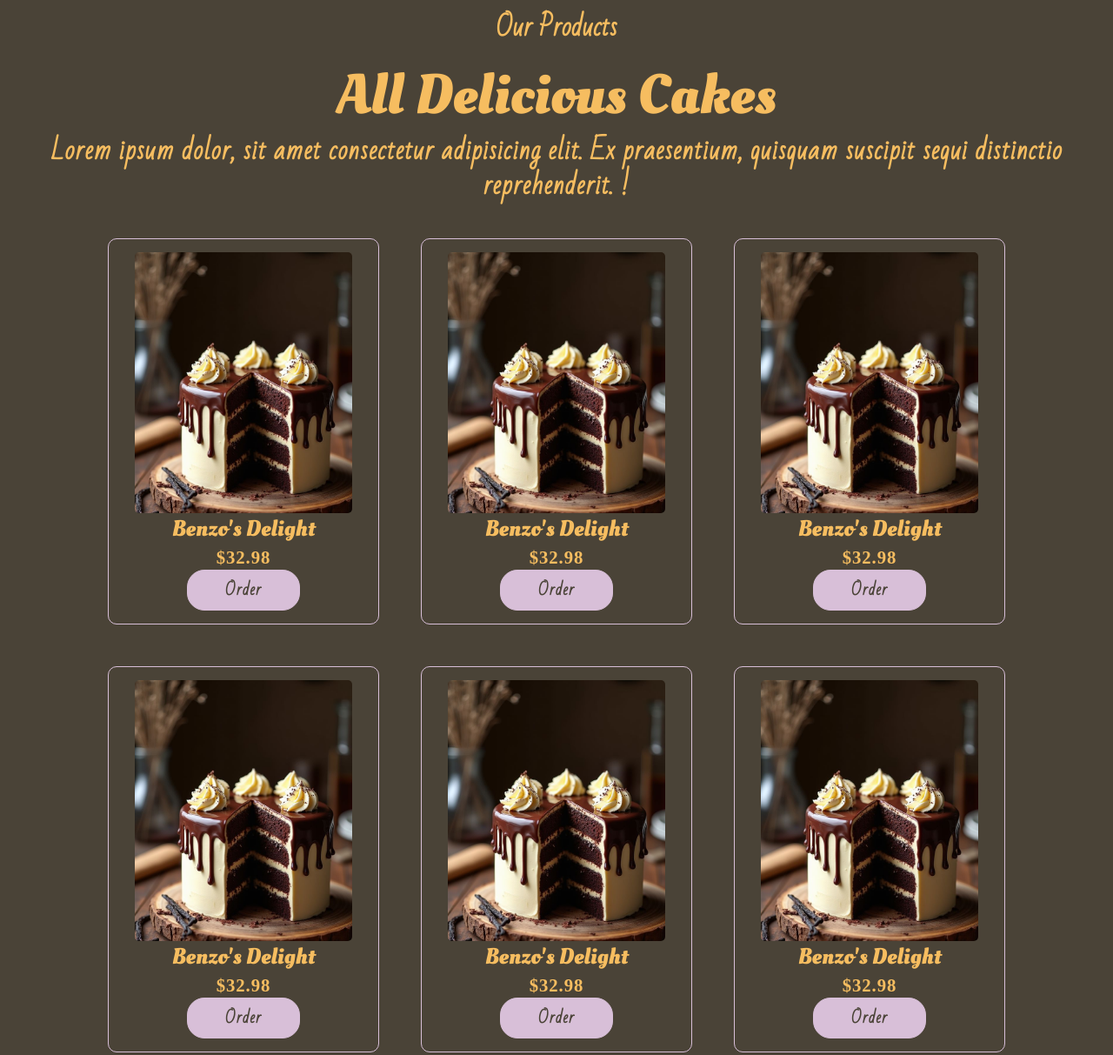
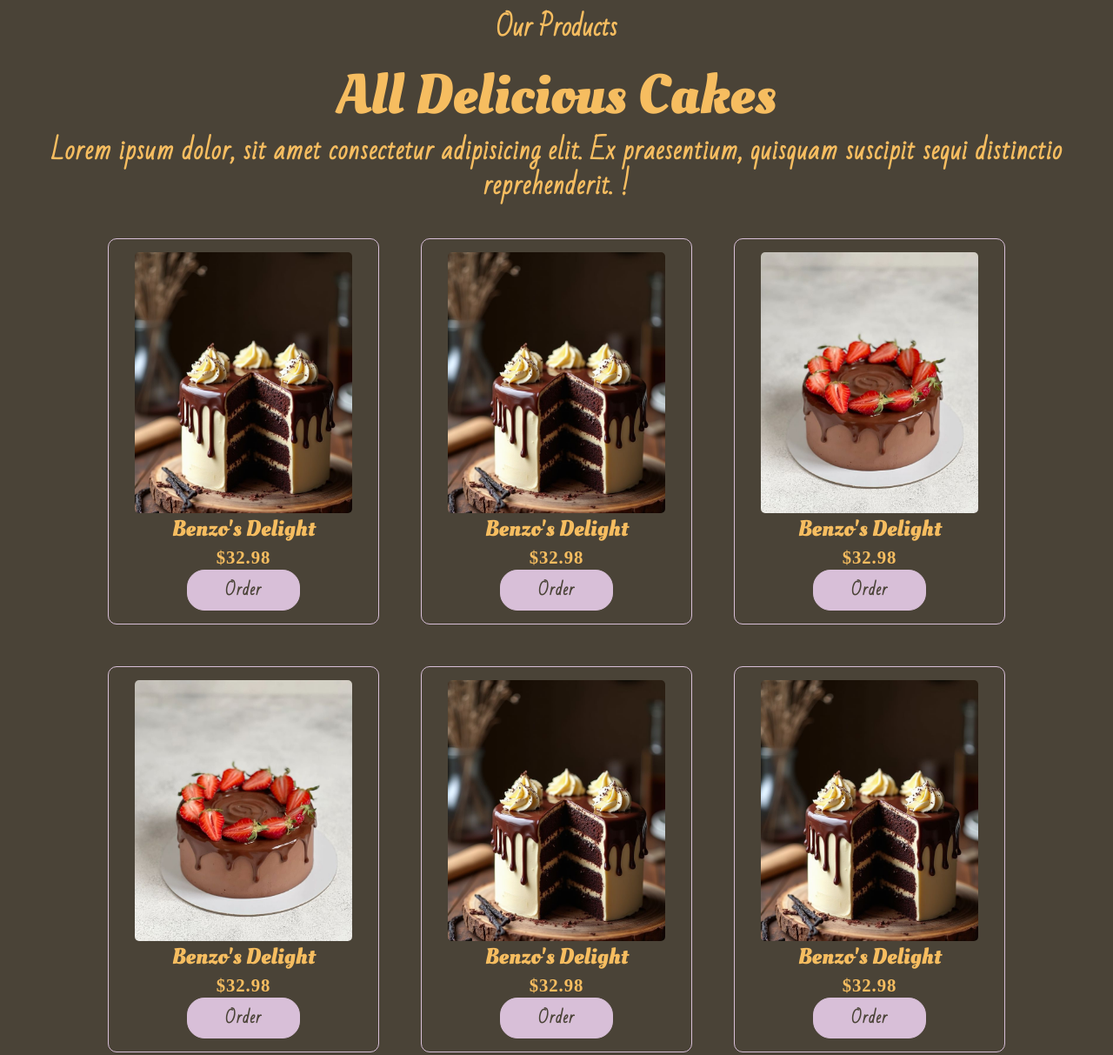
Before and after one commit to peroo01/scoop-cakes, a plain HTML site: page index.html in a window 1280 px wide. Shown: the part 1570-2783 px from the top of the page at 87% size. Drawn offline with nearby package versions, Linux system fonts and the light colour scheme; files whose address does not match are found by name.

Commit message:
Update index.html

```diff
--- a/index.html
+++ b/index.html
@@ -93,7 +93,7 @@
             </div>
             <div class="productcard">
                 <div class="imgholder">
-                    <img src="restaraunt pics/__🍫 The Ultimate Chocolate Cake with Vanilla….jpeg" alt="cakes">
+                    <img src="restaraunt pics/Chocolat cake with strawberry.jpeg" alt="cakes">
                 </div>
                 <h3>Benzo's Delight</h3>
                 <p>$32.98</p>
@@ -101,7 +101,7 @@
             </div>
             <div class="productcard">
                 <div class="imgholder">
-                    <img src="restaraunt pics/__🍫 The Ultimate Chocolate Cake with Vanilla….jpeg" alt="cakes">
+                    <img src="restaraunt pics/Chocolat cake with strawberry.jpeg" alt="cakes">
                 </div>
                 <h3>Benzo's Delight</h3>
                 <p>$32.98</p>
```
